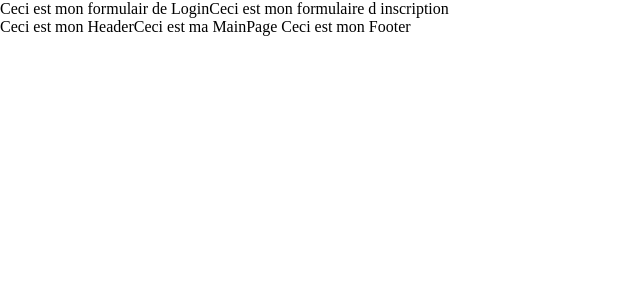
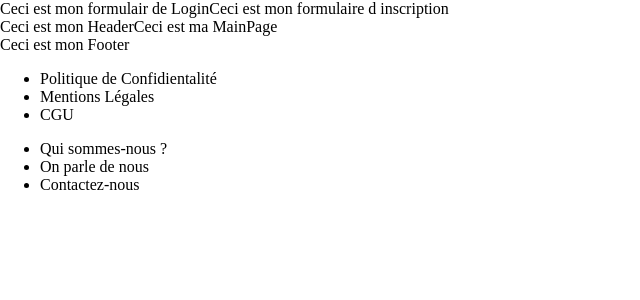
Before and after one commit to CaroD59/FarmConnect_Front, a React (Create React App) app: page / in a window 1280 px wide. Shown: the top 300 px of the page, without its empty margins (0-640 px from the left). Built offline with nearby package versions, Linux system fonts and the light colour scheme.

Commit message:
adding structure for the footer

```diff
--- a/src/components/Footer/index.jsx
+++ b/src/components/Footer/index.jsx
@@ -1,4 +1,20 @@
 function Footer() {
-  return <>Ceci est mon Footer </>;
+  return (
+    <>
+      <div className="Header">Ceci est mon Footer </div>
+      <div className="legal_information" />
+      <ul>
+        <li>Politique de Confidientalité</li>
+        <li>Mentions Légales</li>
+        <li>CGU</li>
+      </ul>
+      <div className="contact" />
+      <ul>
+        <li>Qui sommes-nous ?</li>
+        <li>On parle de nous</li>
+        <li>Contactez-nous</li>
+      </ul>
+    </>
+  );
 }
 export default Footer;
```
